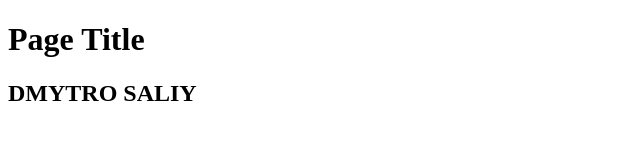
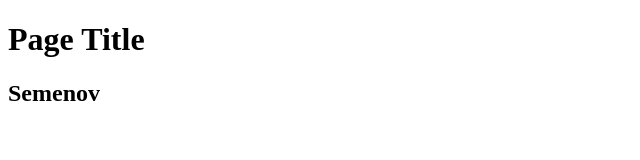
Before and after one commit to semenov78/git-test, a plain HTML site: page index.html in a window 1280 px wide. Shown: the whole page, without its empty margins (0-640 px from the left). Drawn offline with Linux system fonts and the light colour scheme.

Commit message:
Update index.html

```diff
--- a/index.html
+++ b/index.html
@@ -9,7 +9,7 @@
 
 <body>
    <h1>Page Title</h1>
-   <h2>DMYTRO SALIY</h2>
+   <h2>Semenov</h2>
 </body>
 
 </html>
```
